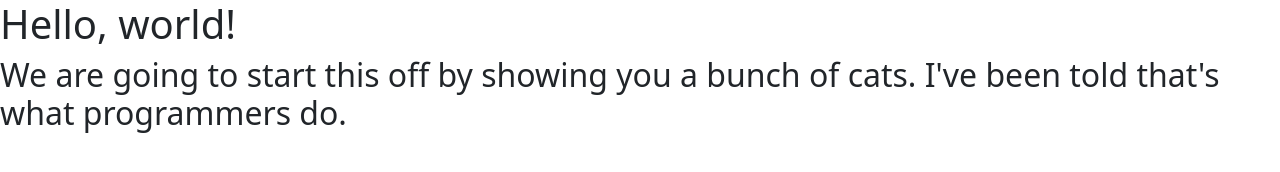
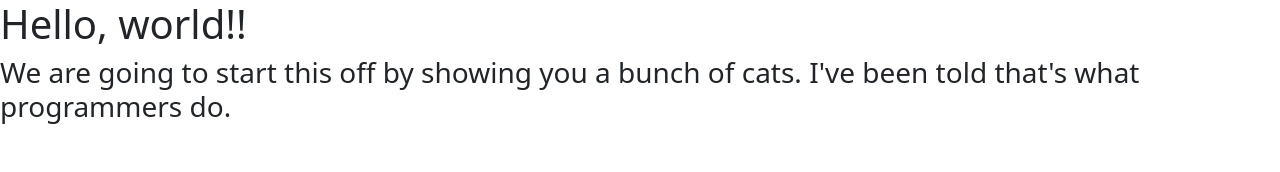
Before and after one commit to khidonath/khidonath.github.io, a plain HTML site: page index.html in a window 1280 px wide. Drawn offline with nearby package versions, Linux system fonts and the light colour scheme.

Commit message:
headline smaller

```diff
--- a/index.html
+++ b/index.html
@@ -7,10 +7,10 @@
     </head>
 
     <body>
-        <h1> Hello, world!</h1>
-        <h2> We are going to start this off by showing you a bunch of cats.
+        <h1> Hello, world!!</h1>
+        <h3> We are going to start this off by showing you a bunch of cats.
             I've been told that's what programmers do.
-        </h2>
+        </h3>
     </body>
 
 
```
